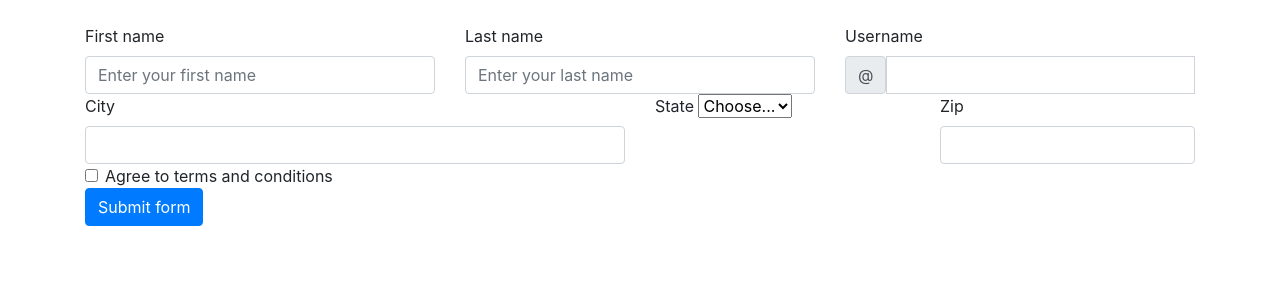
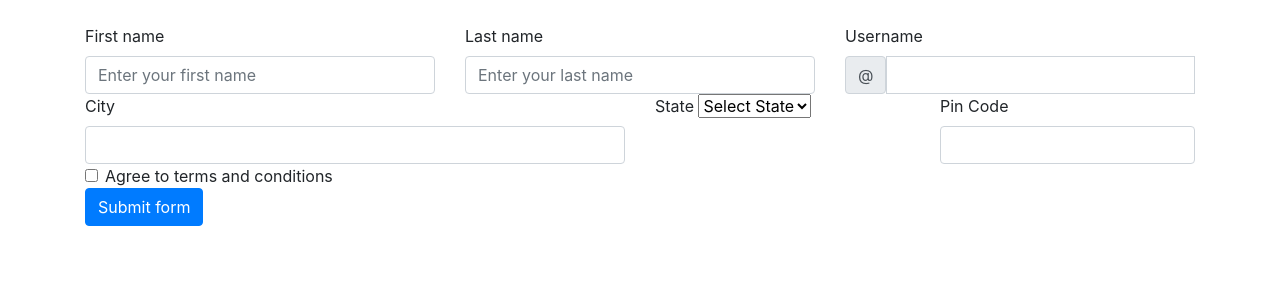
Before and after one commit to ishant9805/TaskFlowr, a Flask app: template templates/auth/register.html in a window 1280 px wide. Shown: the part 84-384 px from the top of the page. Run offline with Flask 3, Linux system fonts and the light colour scheme; the template is opened without the code that fills it, so the values that code supplies are empty; parts of the project's set-up code (start-up, migrations or seed data) failed here and were passed over; some libraries are stand-ins or nearby versions.

Commit message:
edited according to need

```diff
--- a/templates/auth/register.html
+++ b/templates/auth/register.html
@@ -39,7 +39,7 @@
         <div class="col-md-3">
             <label for="validationCustom04" class="form-label">State</label>
             <select class="form-select" id="validationCustom04" required="">
-            <option selected="" disabled="" value="">Choose...</option>
+            <option selected="" disabled="" value="">Select State</option>
             <option>...</option>
             </select>
             <div class="invalid-feedback">
@@ -47,7 +47,7 @@
             </div>
         </div>
         <div class="col-md-3">
-            <label for="validationCustom05" class="form-label">Zip</label>
+            <label for="validationCustom05" class="form-label">Pin Code</label>
             <input type="text" class="form-control" id="validationCustom05" required="">
             <div class="invalid-feedback">
             Please provide a valid zip.
```
